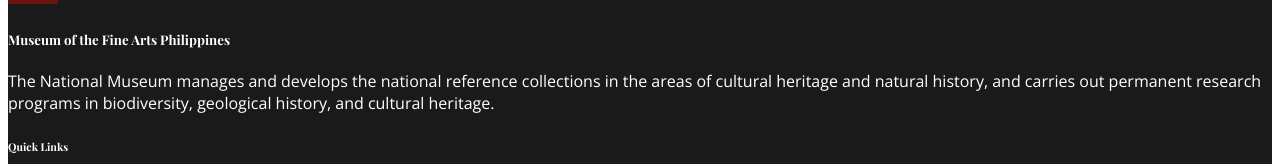
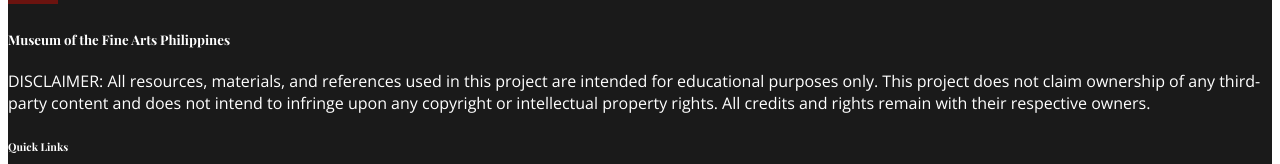
Before and after one commit to jermel237/NatMusePh, a React (Create React App) app: page / in a window 1280 px wide. Shown: the part 1021-1185 px from the top of the page. Built offline with nearby package versions, Linux system fonts and the light colour scheme.

Commit message:
Minor Patch 0.8.8
-Less Lag
-Managed few Coordinates of Hotspots

```diff
--- a/src/NationalMuseumStyle.js
+++ b/src/NationalMuseumStyle.js
@@ -118,9 +118,7 @@
                   <h5 className="text-white">Museum of the Fine Arts Philippines</h5>
                 </div>
                 <p className="text-white-50">
-                  The National Museum manages and develops the national reference collections in the areas
-                  of cultural heritage and natural history, and carries out permanent research programs in
-                  biodiversity, geological history, and cultural heritage.
+                  DISCLAIMER: All resources, materials, and references used in this project are intended for educational purposes only. This project does not claim ownership of any third-party content and does not intend to infringe upon any copyright or intellectual property rights. All credits and rights remain with their respective owners.
                 </p>
               </Col>
               <Col lg={2} md={6} className="mb-4">
```
Also changed, not shown: public/tour/data.js.
